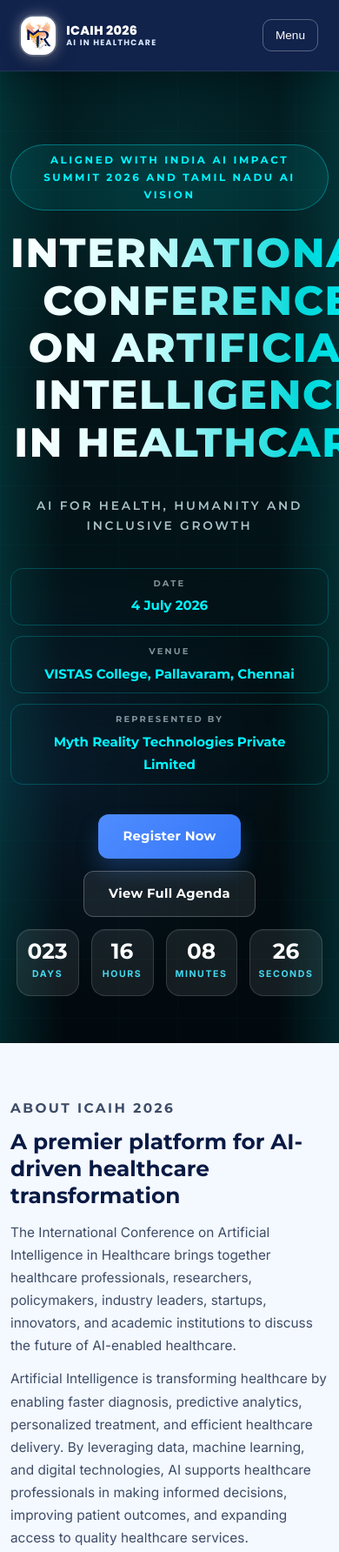
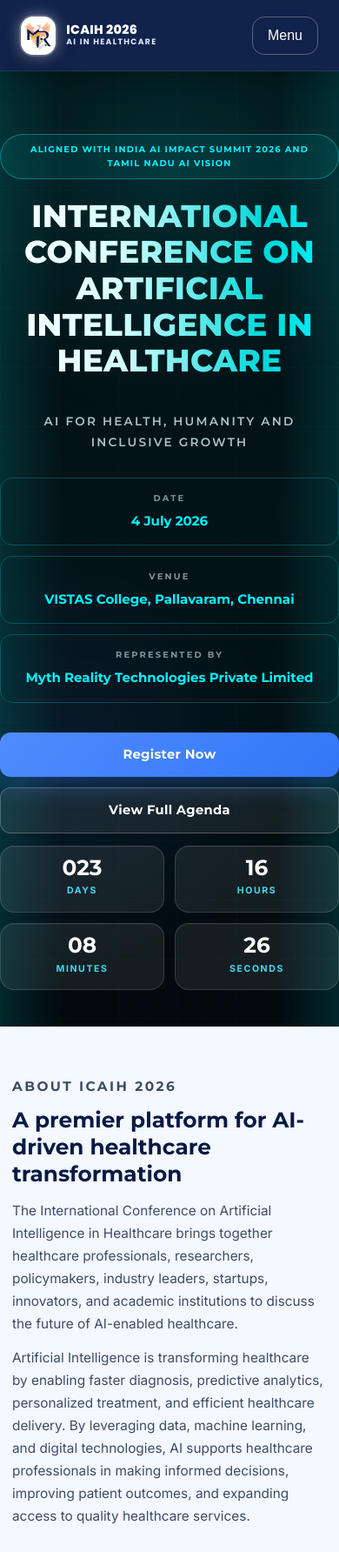
Before and after one commit to anupriyanai-source/ICAIH-2026-conference-app, a website: page frontend/index.html in a window 390 px wide. Shown: the top 1784 px of the page at 87% size. Drawn offline with nearby package versions, Linux system fonts and the light colour scheme.

Commit message:
Fix mobile responsive layout

```diff
--- a/frontend/css/style.css
+++ b/frontend/css/style.css
@@ -2664,3 +2664,288 @@ blockquote {
   background: #185abc !important;
   text-decoration: none;
 }
+
+
+
+/* ------------------------------------------------------------
+   Real-device responsive fixes: mobile hero, menu, speakers
+   ------------------------------------------------------------ */
+html,
+body {
+  max-width: 100%;
+  overflow-x: hidden;
+}
+
+.navbar,
+.hero,
+.section,
+.footer {
+  width: 100%;
+  max-width: 100vw;
+}
+
+@media (max-width: 820px) {
+  .navbar {
+    position: sticky;
+    top: 0;
+    width: 100%;
+    min-height: 74px;
+    padding: 12px 16px;
+    justify-content: space-between !important;
+    gap: 12px;
+  }
+
+  .brand {
+    min-width: 0;
+    flex: 1;
+  }
+
+  .brand img {
+    width: 58px;
+    height: 58px;
+    object-fit: contain;
+    flex: 0 0 auto;
+  }
+
+  .brand strong {
+    font-size: clamp(1rem, 4.6vw, 1.3rem);
+    line-height: 1.1;
+    white-space: nowrap;
+  }
+
+  .brand small {
+    font-size: clamp(.58rem, 2.8vw, .78rem);
+    line-height: 1.1;
+    white-space: nowrap;
+    letter-spacing: .12em;
+  }
+
+  .menu-toggle {
+    display: inline-flex !important;
+    align-items: center;
+    justify-content: center;
+    flex: 0 0 auto;
+    min-width: 82px;
+    min-height: 48px;
+    font-size: 1rem;
+    border-radius: 14px;
+  }
+
+  .nav-links {
+    display: none !important;
+    width: 100%;
+    order: 3;
+    margin: 12px 0 0 !important;
+    padding: 14px 0 4px;
+    flex-direction: column;
+    gap: 8px;
+    border-top: 1px solid rgba(255, 255, 255, .12);
+  }
+
+  .nav-links.open {
+    display: flex !important;
+  }
+
+  .nav-links a {
+    width: 100%;
+    padding: 12px 10px;
+    text-align: center;
+  }
+
+  .nav-register {
+    display: none !important;
+  }
+}
+
+@media (max-width: 640px) {
+  .container {
+    width: min(100% - 28px, 1200px);
+  }
+
+  .hero {
+    min-height: auto;
+    overflow: hidden;
+  }
+
+  .hero-inner {
+    width: 100%;
+    padding: 72px 0 42px !important;
+  }
+
+  .hero-inner > * {
+    max-width: 100%;
+  }
+
+  .eyebrow {
+    max-width: 100%;
+    padding: 9px 14px;
+    font-size: clamp(.62rem, 3.1vw, .76rem);
+    line-height: 1.6;
+    letter-spacing: .16em !important;
+    white-space: normal;
+  }
+
+  .hero h1 {
+    width: 100%;
+    max-width: 100%;
+    font-size: clamp(2rem, 10vw, 3rem) !important;
+    line-height: 1.16 !important;
+    letter-spacing: .012em !important;
+    overflow-wrap: break-word;
+    word-break: normal;
+    hyphens: none;
+  }
+
+  .hero-theme {
+    max-width: 100%;
+    margin: 20px auto 28px;
+    font-size: clamp(.72rem, 3.5vw, .95rem) !important;
+    line-height: 1.8;
+    letter-spacing: .16em !important;
+  }
+
+  .hero-meta {
+    width: 100%;
+    display: grid;
+    grid-template-columns: 1fr;
+    gap: 12px;
+  }
+
+  .hero-meta > div {
+    width: 100%;
+    max-width: 100%;
+    min-width: 0 !important;
+    padding: 14px 16px;
+  }
+
+  .hero-actions {
+    width: 100%;
+    flex-direction: column;
+    align-items: stretch;
+    gap: 12px;
+  }
+
+  .hero-actions .btn {
+    width: 100%;
+    justify-content: center;
+  }
+
+  .countdown {
+    width: 100%;
+    display: grid;
+    grid-template-columns: repeat(2, minmax(0, 1fr));
+    gap: 12px;
+  }
+
+  .countdown > div {
+    width: 100%;
+    min-width: 0 !important;
+  }
+
+  .section {
+    padding: 56px 0;
+  }
+
+  .section-head {
+    margin-bottom: 28px;
+  }
+
+  .section-kicker,
+  .group-title {
+    max-width: 100%;
+    overflow-wrap: break-word;
+    letter-spacing: .16em;
+  }
+
+  .speaker-grid,
+  .card-grid,
+  .session-grid,
+  .split-cards,
+  .metric-grid {
+    width: 100%;
+    max-width: 100%;
+  }
+
+  .speaker-grid {
+    display: grid !important;
+    grid-template-columns: 1fr !important;
+    gap: 22px;
+    opacity: 1 !important;
+    transform: none !important;
+    visibility: visible !important;
+  }
+
+  .speaker-card {
+    width: 100%;
+    max-width: 100%;
+    border-radius: 20px;
+    overflow: hidden;
+  }
+
+  .speaker-card img {
+    width: 100%;
+    height: auto;
+    max-height: 340px;
+    min-height: 230px;
+    object-fit: cover;
+    object-position: center top;
+  }
+
+  .speaker-card .contain-photo,
+  .speaker-card img.contain-photo {
+    object-fit: contain;
+    background: #f7fbff;
+  }
+
+  .speaker-card h4 {
+    font-size: 1.05rem;
+    padding: 16px 12px 4px;
+  }
+
+  .speaker-card p {
+    font-size: .9rem;
+    padding: 0 14px 18px;
+  }
+
+  .reveal {
+    opacity: 1 !important;
+    transform: none !important;
+    visibility: visible !important;
+  }
+}
+
+@media (max-width: 390px) {
+  .brand {
+    gap: 8px;
+  }
+
+  .brand img {
+    width: 52px;
+    height: 52px;
+  }
+
+  .brand strong {
+    font-size: .98rem;
+  }
+
+  .brand small {
+    font-size: .58rem;
+    letter-spacing: .1em;
+  }
+
+  .menu-toggle {
+    min-width: 76px;
+    min-height: 44px;
+    padding: 8px 12px;
+  }
+
+  .hero h1 {
+    font-size: clamp(1.72rem, 9.2vw, 2.42rem) !important;
+    letter-spacing: .006em !important;
+  }
+
+  .eyebrow {
+    font-size: .62rem;
+    letter-spacing: .12em !important;
+  }
+}
--- a/frontend/js/main.js
+++ b/frontend/js/main.js
@@ -30,13 +30,30 @@ setInterval(updateCountdown, 1000);
 updateCountdown();
 
 /* ── Scroll reveal ── */
-const observer = new IntersectionObserver(entries => {
-  entries.forEach(e => {
-    if (e.isIntersecting) e.target.classList.add('visible');
-  });
-}, { threshold: 0.12 });
+const revealElements = document.querySelectorAll('.reveal');
 
-document.querySelectorAll('.reveal').forEach(el => observer.observe(el));
+if ('IntersectionObserver' in window) {
+  const observer = new IntersectionObserver(entries => {
+    entries.forEach(e => {
+      if (e.isIntersecting) {
+        e.target.classList.add('visible');
+        observer.unobserve(e.target);
+      }
+    });
+  }, { threshold: 0.04, rootMargin: '0px 0px -5% 0px' });
+
+  revealElements.forEach(el => observer.observe(el));
+} else {
+  revealElements.forEach(el => el.classList.add('visible'));
+}
+
+window.addEventListener('load', () => {
+  setTimeout(() => {
+    document.querySelectorAll('.speaker-grid.reveal, .card-grid.reveal').forEach(el => {
+      el.classList.add('visible');
+    });
+  }, 250);
+});
 
 /* ── Mobile nav ── */
 const menuToggle = document.getElementById('menuToggle');
```
